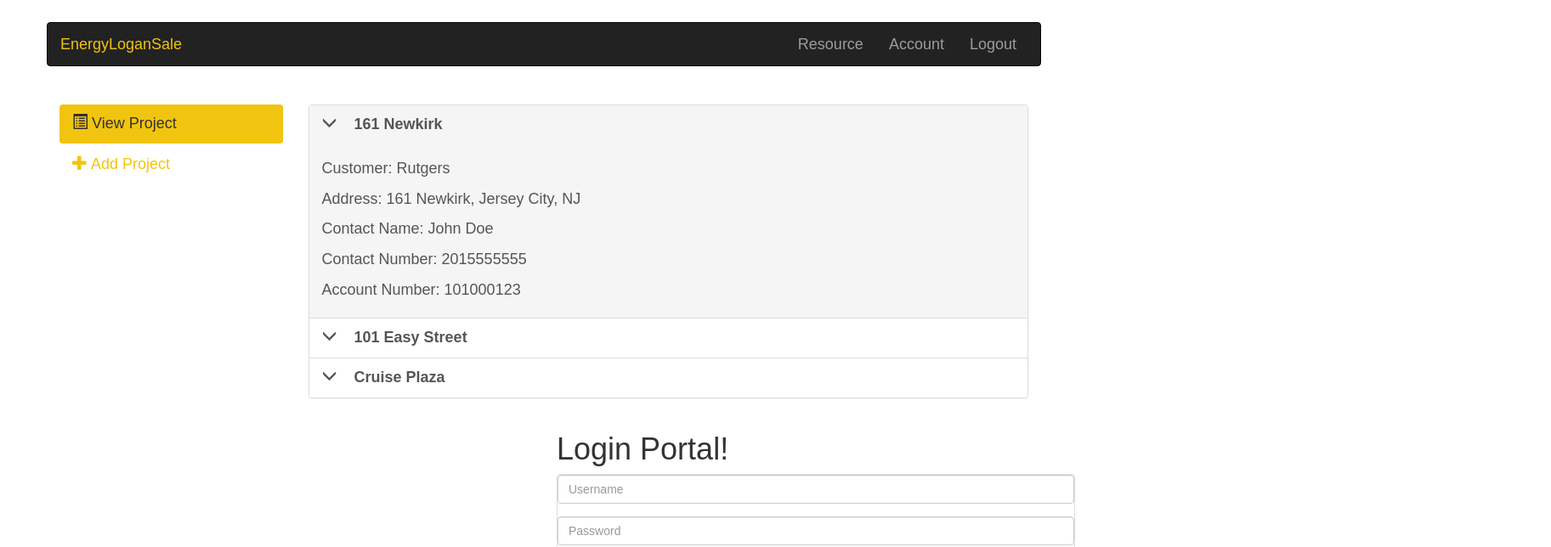
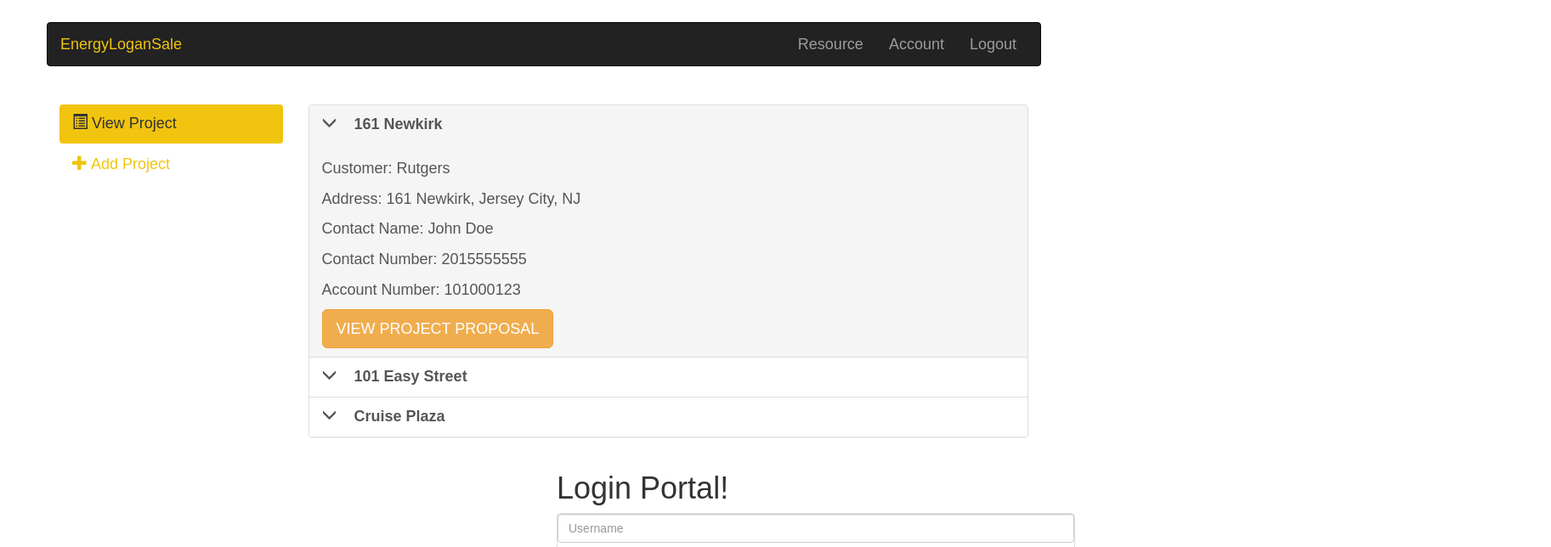
Before and after one commit to canlas1/testing-component, a React (Create React App) app: page / in a window 1280 px wide. Both pictures are taken after a click on the button "161 Newkirk". Shown: the top 644 px of the page at 85% size, 1825 px wide, since content can reach past the window. Built offline with nearby package versions, Linux system fonts and the light colour scheme; what auth0-js would draw is missing.

Commit message:
popout Detailedview, w button in quickview

```diff
--- a/package.json
+++ b/package.json
@@ -24,6 +24,8 @@
     "react-chartjs": "^0.8.0",
     "react-chartjs-2": "^2.5.5",
     "react-dom": "^15.6.1",
+    "react-modal": "^2.2.2",
+    "react-popout": "^0.6.0",
     "react-router": "^4.1.2",
     "react-router-dom": "^4.1.2",
     "react-scripts": "1.0.10",
--- a/src/App.js
+++ b/src/App.js
@@ -6,10 +6,12 @@ import './App.css';
 //import Login from './components/Login';
 // import Login from './styling/Login.'
 import FormComponent from './components/FormComponent';
-import DetailedView from './components/DetailedView/DetailedView';
+
 import TopNav from './components/TopNav';
 import SideBar from './components/SideBar';
 import Project from './components/Project';
+
+
 
 class App extends Component {
   goTo(route) {
@@ -127,7 +129,7 @@ class App extends Component {
 
 
         <FormComponent/>
-        <DetailedView/>
+
         </div>
   </div>
     );
--- /dev/null
+++ b/src/components/ButtonProposal.js
@@ -0,0 +1,62 @@
+import React, {Component} from 'react';
+import Bootstrap from 'react-bootstrap';
+import {Button} from 'react-bootstrap';
+import Popout from 'react-popout';
+import DetailedView from './DetailedView/DetailedView'
+import detailedview from './DetailedView/detailedview.css';
+
+
+
+
+
+class ButtonProposal extends Component{
+  constructor(props) {
+    super(props);
+    this.popout = this.popout.bind(this);
+
+    this.popoutClosed = this.popoutClosed.bind(this);
+    this.popoutContentClicked = this.popoutContentClicked.bind(this);
+    this.state = { isPoppedOut: false };
+  }
+
+
+
+  popout() {
+    this.setState({isPoppedOut: true});
+  }
+
+  popoutClosed() {
+    if (this.state.timerId) {
+      this.setState({isPoppedOut: false});
+    }
+  }
+
+  popoutContentClicked() {
+    this.popoutClosed();
+  }
+
+  render() {
+
+      return (
+        <div>
+          { this.state.isPoppedOut ?
+          <Popout title='Test' onClosing={this.popoutClosed}>
+            <div>
+              <div><DetailedView /></div>
+              <div onClick={this.popoutContentClicked}>Close</div>
+            </div>
+          </Popout> : false }
+          <div>
+
+          <Button bsSize="large" bsStyle="warning"
+          onClick={this.popout}>VIEW PROJECT PROPOSAL
+          </Button>
+
+          </div>
+        </div>
+      );
+
+    }
+  }
+
+export default ButtonProposal;
--- a/src/components/QuickView.js
+++ b/src/components/QuickView.js
@@ -1,7 +1,10 @@
 import React, {Component} from 'react';
-import {Button, Collapse, Well, Glyphicon} from 'react-bootstrap';
+import { Link } from "react-router-dom";
+import {Collapse, Well, Glyphicon} from 'react-bootstrap';
 import '../App.css';
 import {ListGroup, ListGroupItem} from 'react-bootstrap';
+import ButtonProposal from './ButtonProposal';
+import DetailedView from './DetailedView/DetailedView';
 
 class QuickView extends Component {
     constructor(props) {
@@ -21,6 +24,9 @@ class QuickView extends Component {
 							<p>Contact Name: {this.props.data.contact_name}</p>
 							<p>Contact Number: {this.props.data.contact_number}</p>
 							<p>Account Number: {this.props.data.account_number}</p>
+							<ButtonProposal />
+
+
 						</div>
 					): <p>No data</p>
 					}
--- a/src/routes.js
+++ b/src/routes.js
@@ -1,5 +1,5 @@
 import React from 'react';
-import { Redirect, Route, BrowserRouter } from 'react-router-dom';
+import { Redirect, Route, BrowserRouter} from 'react-router-dom';
 import App from './App';
 import Home from './Home/Home';
 import Profile from './Profile/Profile';
@@ -7,7 +7,6 @@ import Ping from './Ping/Ping';
 import Callback from './Callback/Callback';
 import Auth from './Auth/Auth';
 import history from './history';
-
 const auth = new Auth();
 
 const handleAuthentication = (nextState, replace) => {
```
